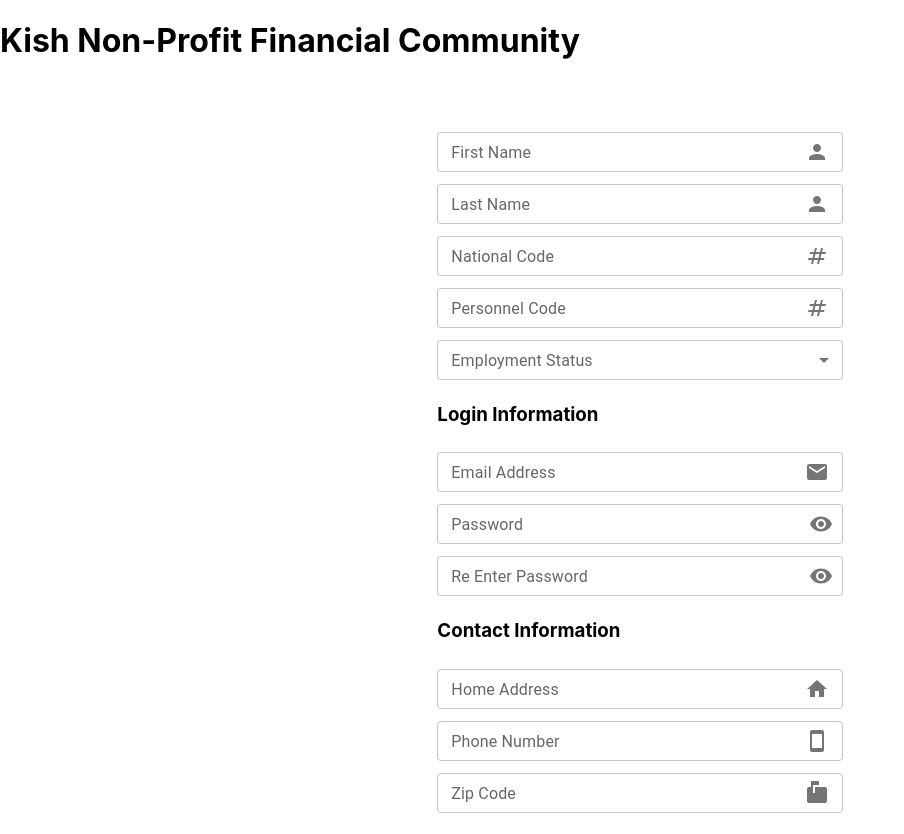
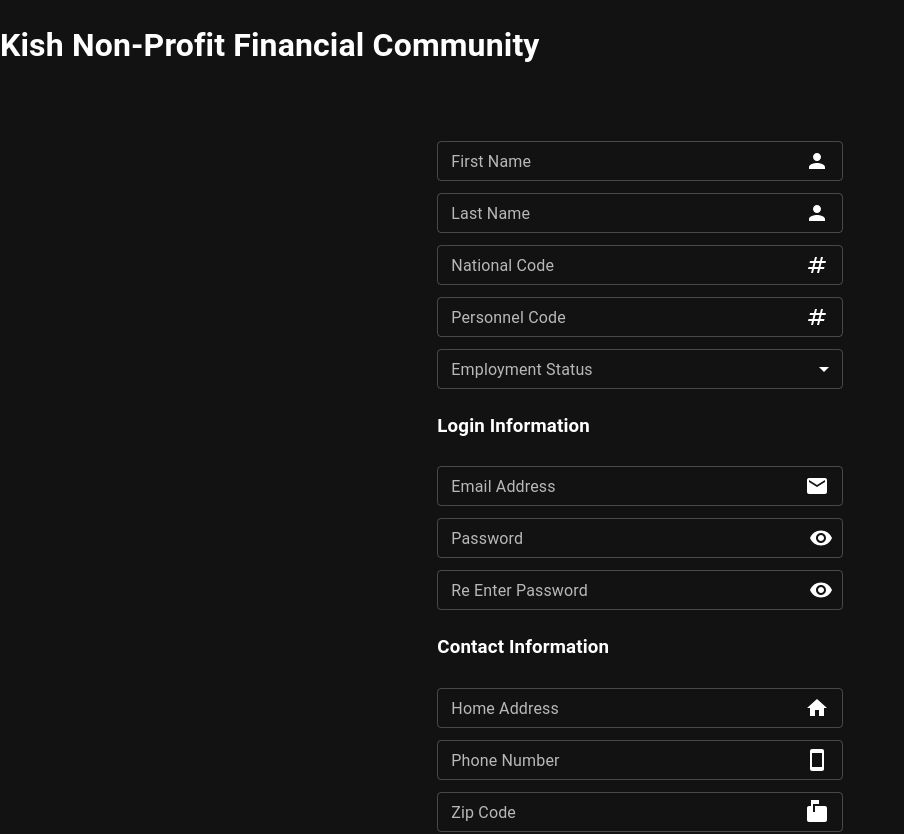
Before and after one commit to ArmanSaffari/loan-project, a React (Create React App) app: page /register in a window 1280 px wide. Shown: the top 834 px of the page, without its empty margins (0-904 px from the left). Built offline with nearby package versions, Linux system fonts and the light colour scheme.

Commit message:
theme added from MUI

```diff
--- a/src/App.js
+++ b/src/App.js
@@ -2,9 +2,23 @@ import { Routes, Route } from "react-router-dom";
 import LogIn from "./pages/login";
 import Register from "./pages/register";
 import Dashboard from "./pages/dashboard";
+import { ThemeProvider, createTheme } from '@mui/material/styles';
+import { purple } from '@mui/material/colors';
+import CssBaseline from '@mui/material/CssBaseline';
 
 function App() {
+  const appTheme = createTheme({
+    palette: {
+      mode: 'dark',
+      success: {
+        main: "#bfff00 ",
+      }
+    },
+  });
+
   return (
+    <ThemeProvider theme={appTheme}>
+      <CssBaseline />
       <div className="App">
         <header className="App-header">
           <h1>Kish Non-Profit Financial Community</h1>
@@ -15,6 +29,7 @@ function App() {
           <Route path="/dashboard" element={<Dashboard />}  />
         </Routes>
       </div>
+    </ThemeProvider>
   );
 }
 
--- a/src/components/form.js
+++ b/src/components/form.js
@@ -20,8 +20,8 @@ const TextInput = ({ name, control, label, rules, icon, size, type}) => {
 			control={control}
 			rules={rules}
 			render={({
-				field: { onChange, onBlur, value, name, ref },
-				fieldState: { isTouched, isDirty, error },
+				field: { onChange, onBlur, value, ref },
+				fieldState: { error, invalid },
 			}) => (
 				<TextField
 					type={type}
@@ -29,7 +29,8 @@ const TextInput = ({ name, control, label, rules, icon, size, type}) => {
 					onChange={onChange}
 					onBlur={onBlur}
 					inputRef={ref}
-					error={Boolean(error)}
+					error={invalid}
+					// helperText={error.message}
 					label={label}
 					color="success"
 					margin="dense"
@@ -52,7 +53,7 @@ const PasswordInput = ({name, control, label, rules, type, show, handleClickShow
 			rules={rules}
 			render={({
 				field: { onChange, onBlur, value, name, ref },
-				fieldState: { isTouched, isDirty, error },
+				fieldState: { invalid, error },
 			}) => (
 				<FormControl
 					fullWidth
@@ -67,7 +68,8 @@ const PasswordInput = ({name, control, label, rules, type, show, handleClickShow
 						onChange={onChange}
 						type={type}
 						value={value}
-						error={Boolean(error)}
+						error={invalid}
+						// helperText={error.message}
 						fullWidth
 						margin="dense"
 						color="success"
@@ -105,20 +107,21 @@ function SelectInput({ control, name, label, rules, options }) {
 			control={control}
 			render={({
 				field: { onChange, onBlur, value, name, ref },
-				fieldState: { isTouched, isDirty, error },
+				fieldState: { invalid, error },
 			}) => (
 				<FormControl
 				fullWidth
 				margin="dense"
 				size="small"
 				color="success"
-				error={Boolean(error)}
+				error={invalid}
+				// helperText={error.message}
 				variant="outlined"
 				control={control}>
 					<InputLabel htmlFor={`${name}-input`}
 						color="success"
 						size="small"
-						error={Boolean(error)}
+						error={invalid}
 						>{label}</InputLabel>
 					<Select
 						id={`${name}-input`}
--- a/src/pages/login/index.js
+++ b/src/pages/login/index.js
@@ -115,7 +115,7 @@ function LogIn() {
 							> Login <input hidden type="submit"/>
 						</Button>
 
-						<div style={{margin: '20px 0'}}>
+						<div style={{margin: '20px 0', color: "success"}}>
 								<Link to="/Register">Register</Link>
 						</div>
 
--- a/src/pages/register/index.js
+++ b/src/pages/register/index.js
@@ -22,7 +22,8 @@ function Register() {
 		reEnterPasswordShow: false,
 		alertText: "",
 		alertShow: false,
-		imgFile: null
+		imgFile: null,
+		imgPath: "person.png"
 });
 
 	const { handleSubmit, control, getValues } = useForm();
@@ -76,7 +77,8 @@ function Register() {
 		const handleFileUpload = (event) => {
 			setValues({
       	...values,
-      	imgFile: event.target.files[0]
+      	imgFile: event.target.files[0],
+				imgPath: URL.createObjectURL(event.target.files[0])
   		});
 		};
 
@@ -114,7 +116,7 @@ function Register() {
 							control={control}
 							label="First Name"
 							size="small"
-							rules={{ required: true }}
+							rules={{ required: true}}
 							icon={<PersonIcon />}/>
 
 						<TextInput
@@ -222,7 +224,7 @@ function Register() {
 										border: '1px dashed grey',
 										}}>
 									<img
-									src={values.imgAddress}
+									src={values.imgPath}
 									alt="user"
 									width="100%"/>
 							</div>
```
Also changed, not shown: public/person.png (added). Lines whose indentation alone changed are shown as unchanged.
